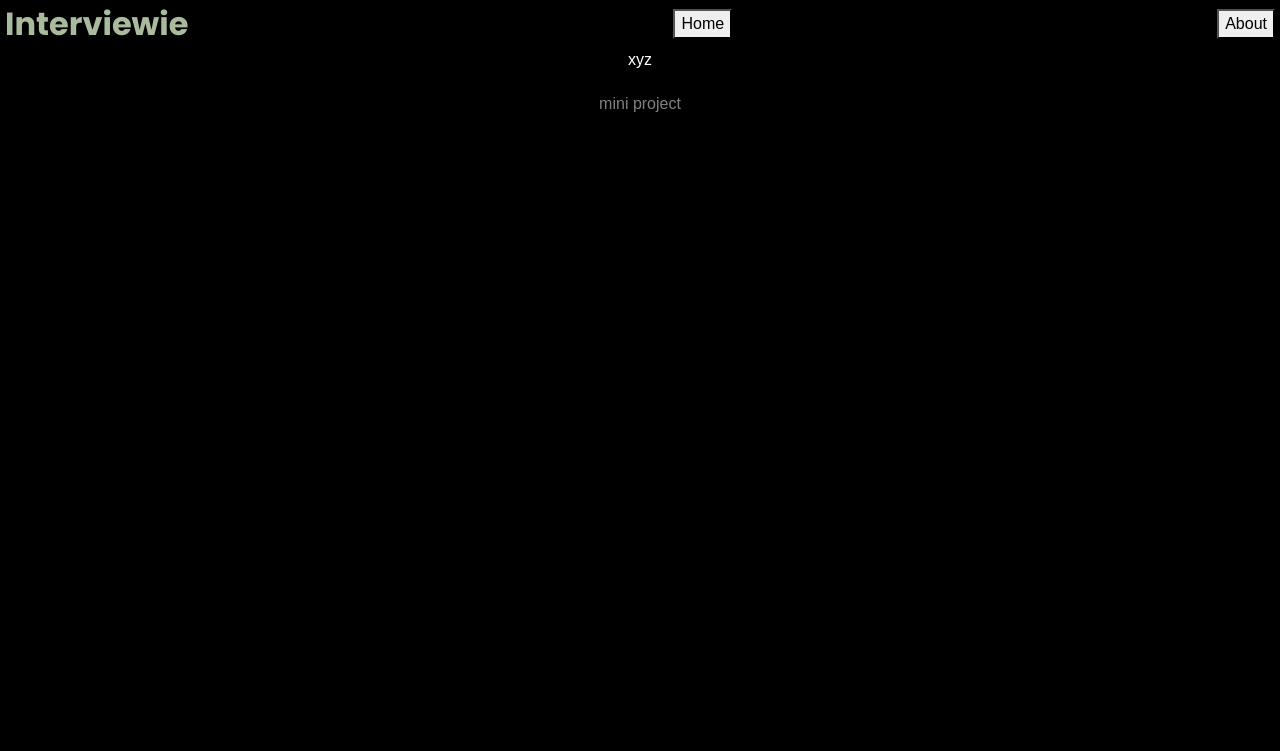
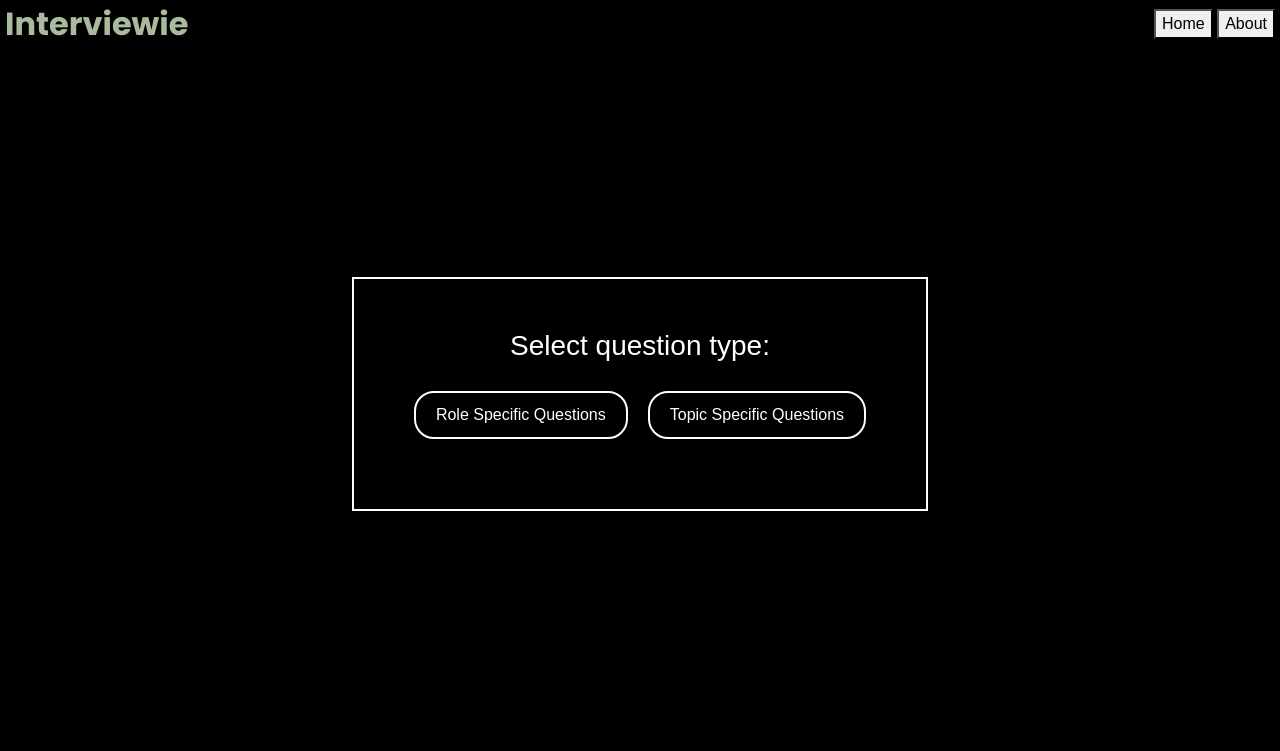
Before and after one commit to VShalini01/Mock-Interviews-Website, a Flask app: template mini_project2/templates/about.html in a window 1280 px wide. Shown: the top 751 px of the page. Run offline with Flask 3, Linux system fonts and the light colour scheme; the template is opened without the code that fills it, so the values that code supplies are empty; some libraries are stand-ins or nearby versions; some web fonts are replaced.

Commit message:
Update about.html

```diff
--- a/mini_project2/templates/about.html
+++ b/mini_project2/templates/about.html
@@ -13,14 +13,19 @@
     <div class="header">
         <div class="header-content">
             <h1 class="site-title">Interviewie</h1>
-            <button class="about-btn" onclick="location.href='/index'">Home</button>
-            <button class="about-btn" onclick="location.href='/about'">About</button>
+            <div class="button-group">
+                <button class="about-btn" onclick="location.href='/index'">Home</button>
+                <button class="about-btn" onclick="location.href='/about'">About</button>
+            </div>
         </div>
     </div>
 
-    <div class="about-info">
-        xyz
-    </div>
+    <div class="content-container">
+        <h3>Select question type:</h3>
+        <div class="button-container">
+            <button class="select-btn" onclick="location.href='/rolemain'">Role Specific Questions</button>
+            <button class="select-btn" onclick="location.href='/topicmain'">Topic Specific Questions</button>
+        </div>
     </div>
 
     <footer>
```
